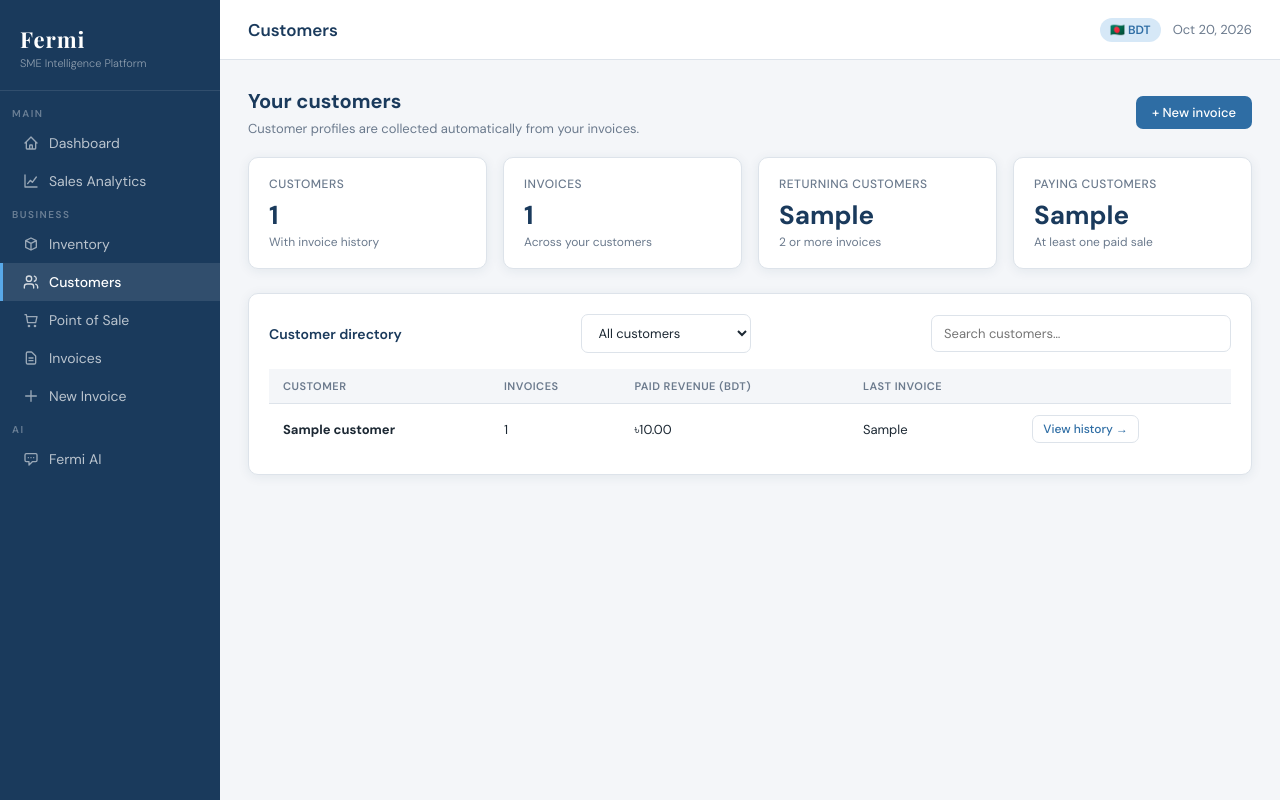
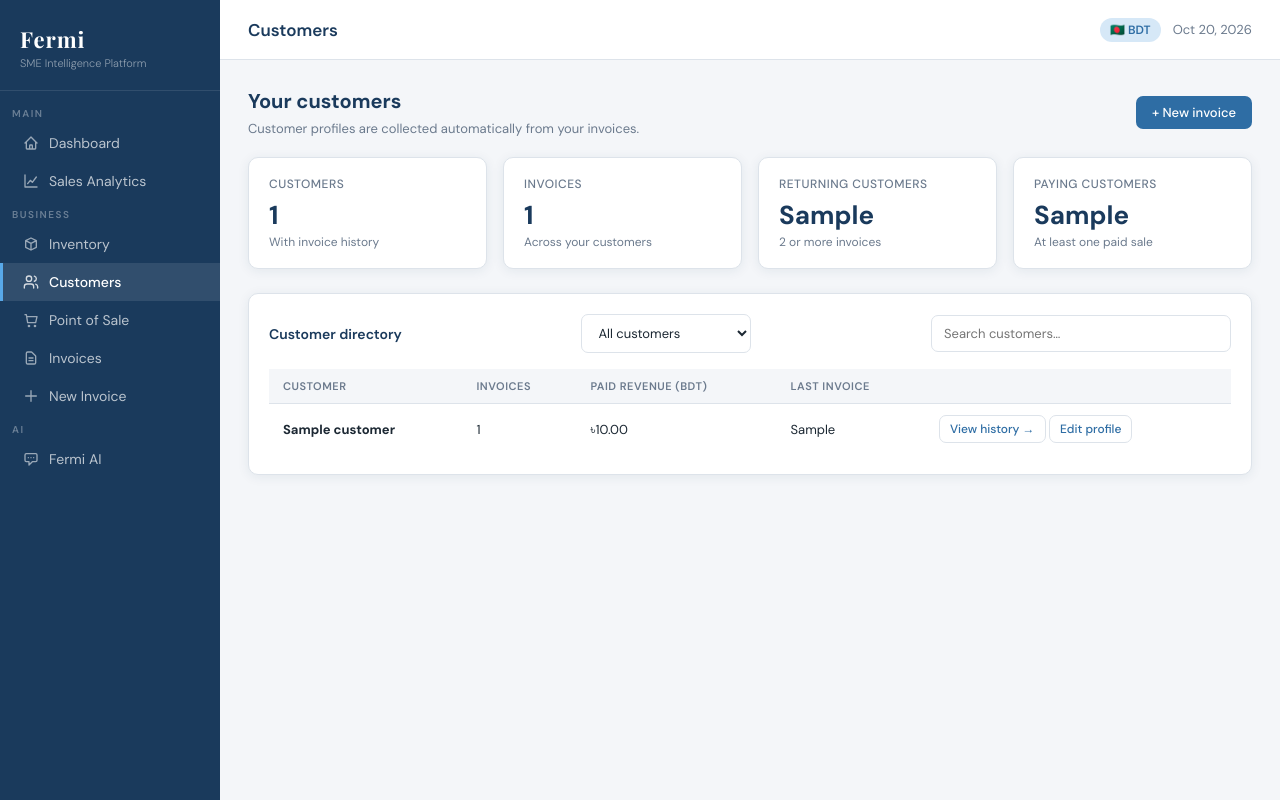
Before and after one commit to tarifuli/Fermi, a Flask app: template templates/customers.html in a window 1280 px wide. Run offline with Flask 3, Linux system fonts and the light colour scheme; the template is opened without the code that fills it: most values are stand-ins (such as "Sample title", 1, 10 or a date in 2020).

Commit message:
Link customer profiles from directory and purchase history

```diff
--- a/templates/customers.html
+++ b/templates/customers.html
@@ -13,7 +13,7 @@
  <div class="card-header" style="gap:12px;flex-wrap:wrap"><span class="card-title">Customer directory</span><select id="customerFilter" class="form-control" style="max-width:170px" aria-label="Customer segment"><option value="all">All customers</option><option value="returning">Returning</option><option value="new">One invoice</option></select><input id="customerSearch" type="search" class="form-control" style="max-width:300px" placeholder="Search customers…" aria-label="Search customers"></div>
  <div class="table-wrap"><table><thead><tr><th>Customer</th><th>Invoices</th><th>Paid revenue (BDT)</th><th>Last invoice</th><th></th></tr></thead><tbody id="customerRows">
  {% for customer in customers %}
- <tr data-customer="{{ customer.customer_name|lower|e }}" data-count="{{ customer.invoice_count }}"><td><strong>{{ customer.customer_name }}</strong></td><td>{{ customer.invoice_count }}</td><td>৳{{ "{:,.2f}".format(customer.paid_total) }}</td><td>{{ customer.last_invoice|string|truncate(10, True, '') }}</td><td><a class="btn btn-ghost btn-sm" href="{{ url_for('customer_history', name=customer.customer_key) }}">View history →</a></td></tr>
+ <tr data-customer="{{ customer.customer_name|lower|e }}" data-count="{{ customer.invoice_count }}"><td><strong>{{ customer.customer_name }}</strong></td><td>{{ customer.invoice_count }}</td><td>৳{{ "{:,.2f}".format(customer.paid_total) }}</td><td>{{ customer.last_invoice|string|truncate(10, True, '') }}</td><td><a class="btn btn-ghost btn-sm" href="{{ url_for('customer_history', name=customer.customer_key) }}">View history →</a> <a class="btn btn-ghost btn-sm" href="{{ url_for('customer_profile', name=customer.customer_key) }}">Edit profile</a></td></tr>
  {% else %}<tr><td colspan="5" class="empty-state">No customers yet. Create a test invoice to get started.</td></tr>{% endfor %}
  </tbody></table></div><p id="noMatches" style="display:none;color:var(--muted);padding:18px">No customers match your search.</p>
 </div>
```
